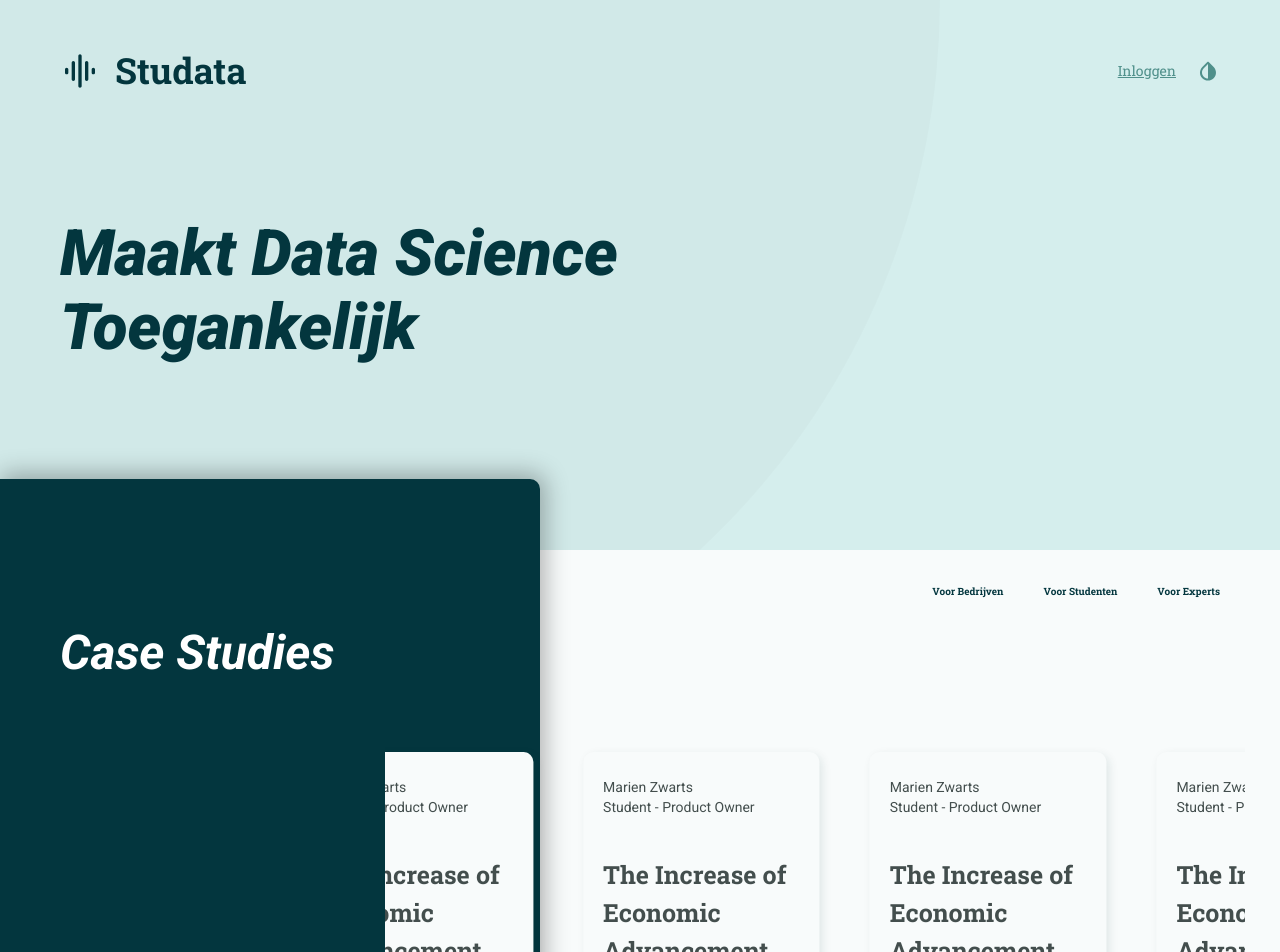
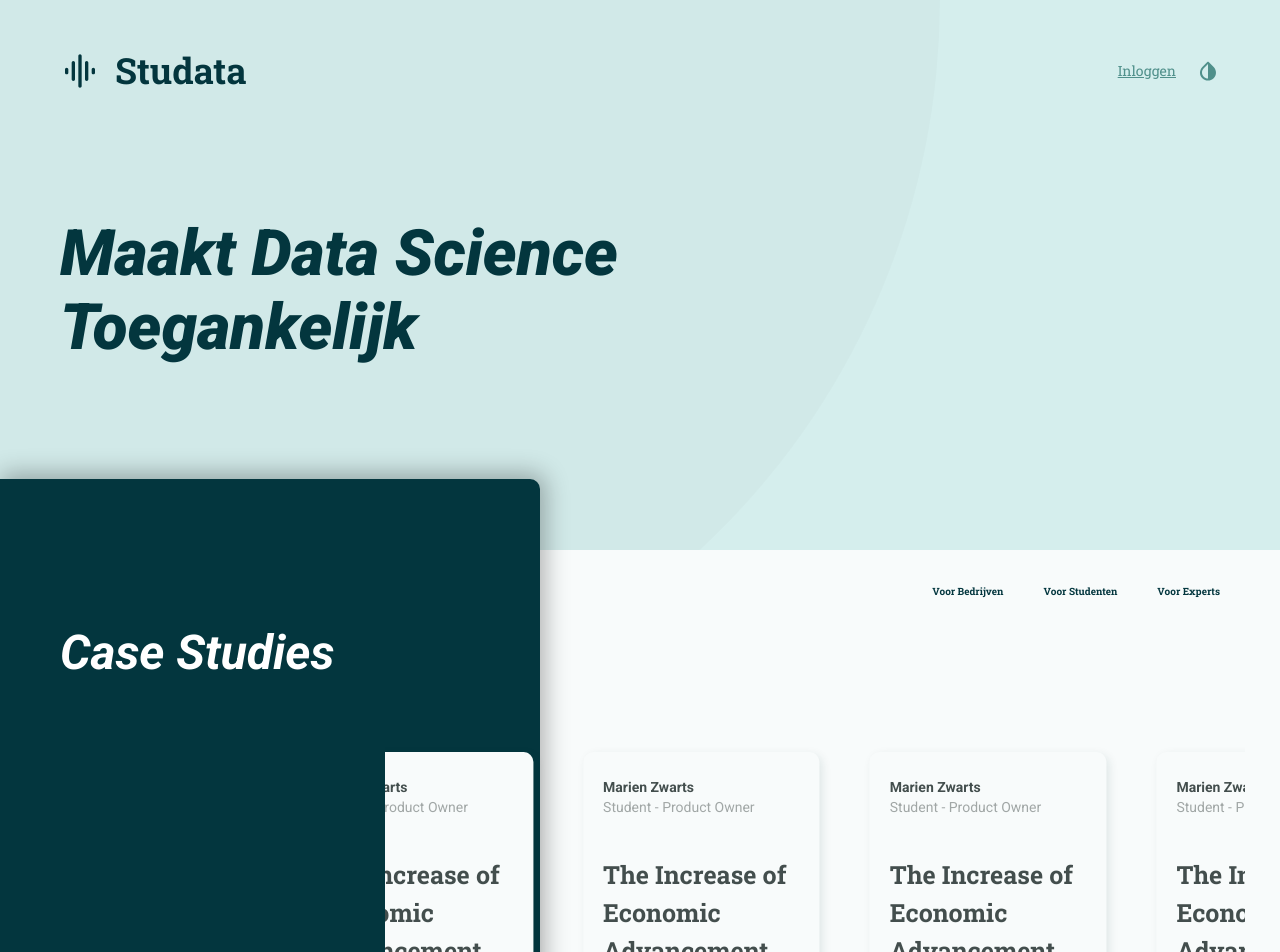
Before and after one commit to da-terra/daterra-platform, a React (Create React App) app: page / in a window 1280 px wide. Shown: the top 952 px of the page. Built offline with nearby package versions, Linux system fonts and the light colour scheme.

Commit message:
Fix CaseStudyCard copy styling

```diff
--- a/src/components/general/CaseStudyCard/CaseStudyCard.tsx
+++ b/src/components/general/CaseStudyCard/CaseStudyCard.tsx
@@ -7,7 +7,7 @@ import {
 } from "date-fns";
 import ICaseStudy from "../../../types/ICaseStudy";
 import { HeadingType } from "../Heading";
-import { ParagraphSize } from "../Paragraph";
+import { ParagraphSize, ParagraphColor } from "../Paragraph";
 import {
   Title,
   TitleWrapper,
@@ -58,6 +58,7 @@ const CaseStudyCard: React.FC<ICaseStudy> = ({
         <PublishedAt
           as="time"
           paragraphSize={ParagraphSize.Small}
+          paragraphColor={ParagraphColor.Muted}
           time={publishedDate}
         >
           {relativeTimeFormat.format(value, unit)}
--- a/src/components/general/Collaborator/Collaborator.tsx
+++ b/src/components/general/Collaborator/Collaborator.tsx
@@ -1,14 +1,27 @@
 import React from "react";
 import IUser from "../../../types/IUser";
-import Paragraph, { ParagraphSize } from "../Paragraph";
+import Paragraph, {
+  ParagraphSize,
+  ParagraphWeight,
+  ParagraphColor
+} from "../Paragraph";
 import { Wrapper } from "./styled";
 
+// TODO Discuss if this should be renamed to Author, Author seems more appropiate to me
 const Collaborator: React.FC<IUser> = ({ fullName, tags }) => (
   <Wrapper>
-    <Paragraph paragraphSize={ParagraphSize.Small}>{fullName}</Paragraph>
+    <Paragraph
+      paragraphSize={ParagraphSize.Small}
+      paragraphWeight={ParagraphWeight.Bold}
+    >
+      {fullName}
+    </Paragraph>
 
     {tags && (
-      <Paragraph paragraphSize={ParagraphSize.Small}>
+      <Paragraph
+        paragraphSize={ParagraphSize.Small}
+        paragraphColor={ParagraphColor.Muted}
+      >
         {tags.join(" - ")}
       </Paragraph>
     )}
```
